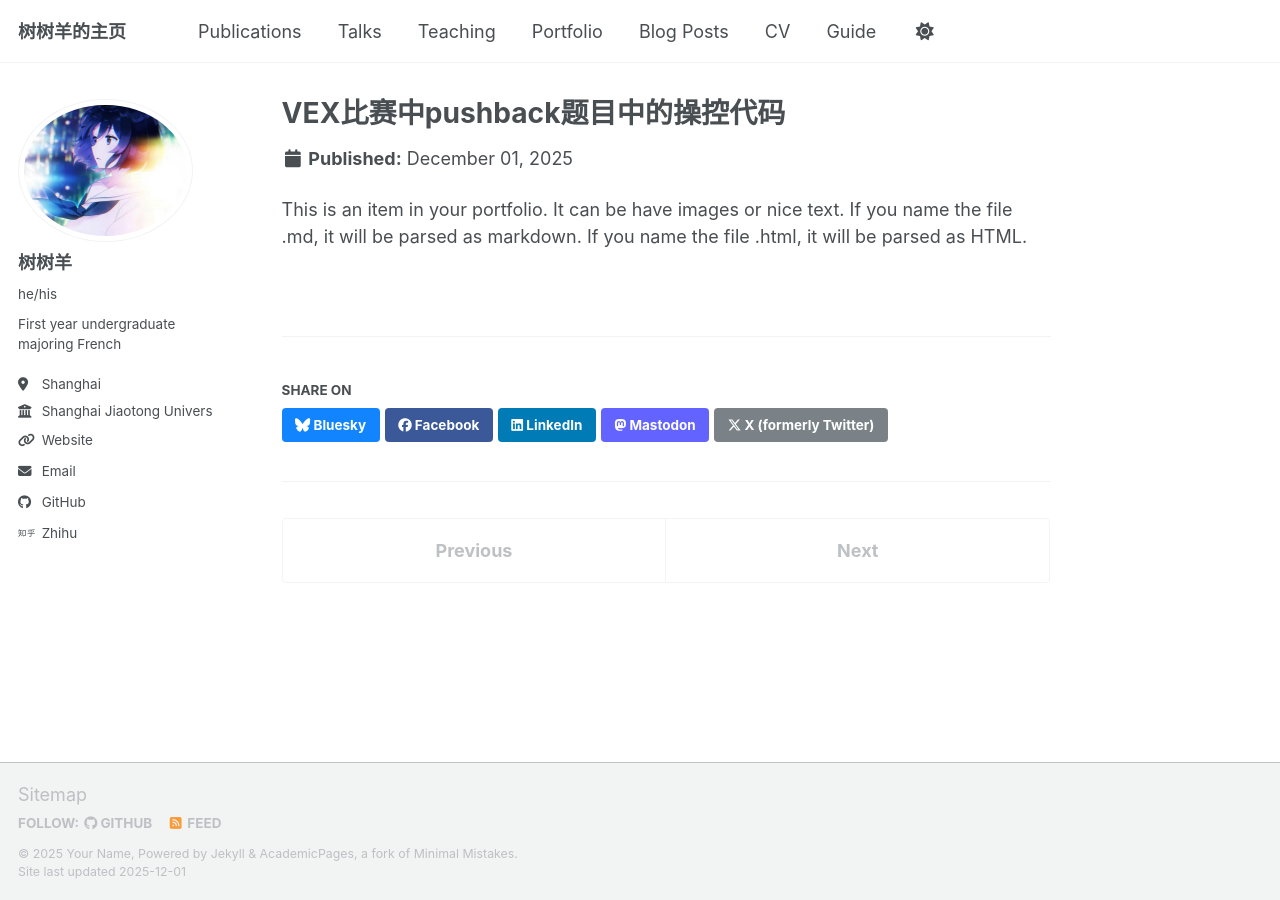
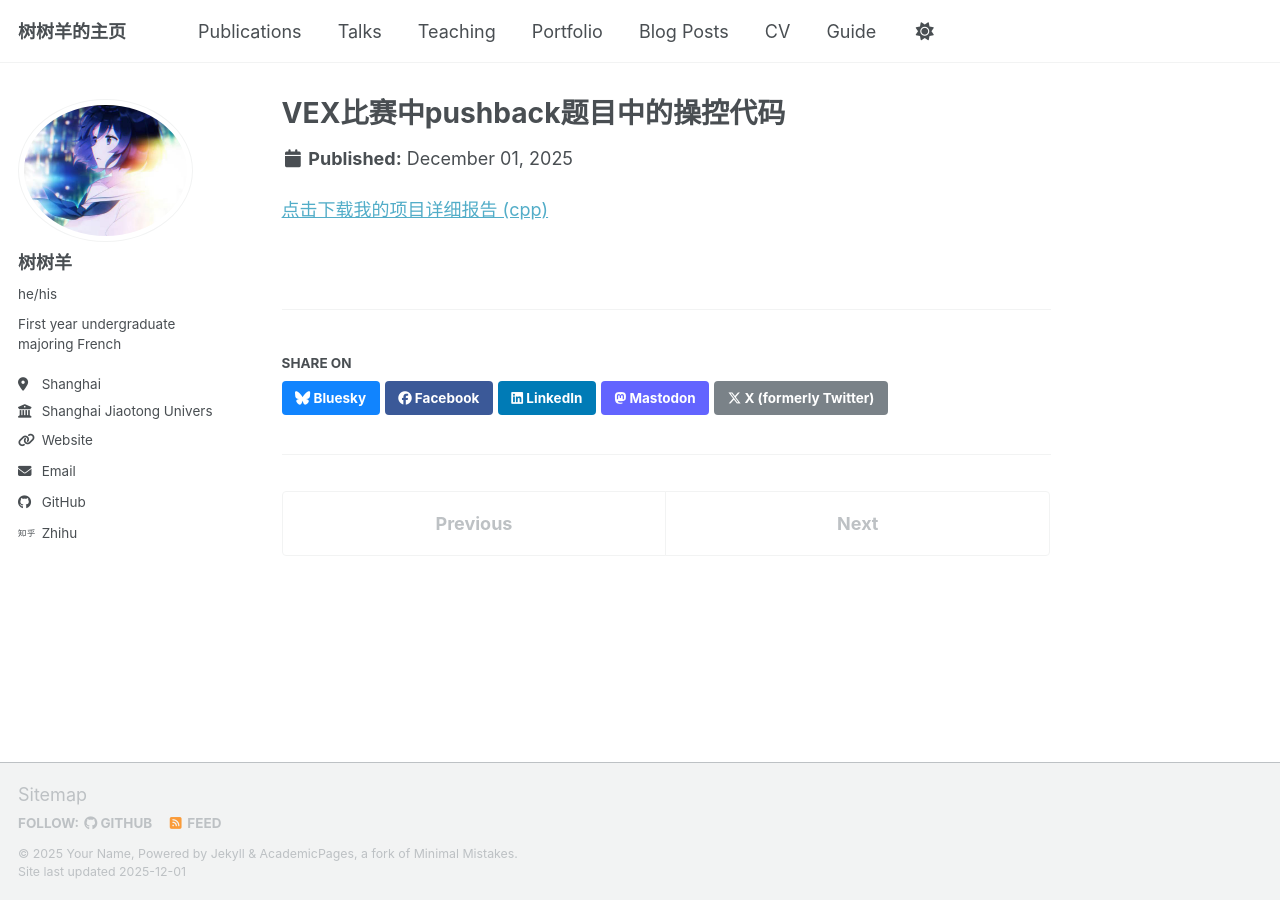
Before and after one commit to shushuyang231/shushuyang231.github.io, a Jekyll site: the page built from _portfolio/portfolio-1.md, in a window 1280 px wide. Built offline with Jekyll 4.4.1, drawn with Linux system fonts in a browser that asks for light colours; a script bundle is joined from its source files by our own code; library files that are not in the unit come from our copies.

Commit message:
Update portfolio-1.md

```diff
--- a/_portfolio/portfolio-1.md
+++ b/_portfolio/portfolio-1.md
@@ -4,4 +4,4 @@
 collection: portfolio
 ---
 
-This is an item in your portfolio. It can be have images or nice text. If you name the file .md, it will be parsed as markdown. If you name the file .html, it will be parsed as HTML.
+[点击下载我的项目详细报告 (cpp)](/files/main.cpp)
```
